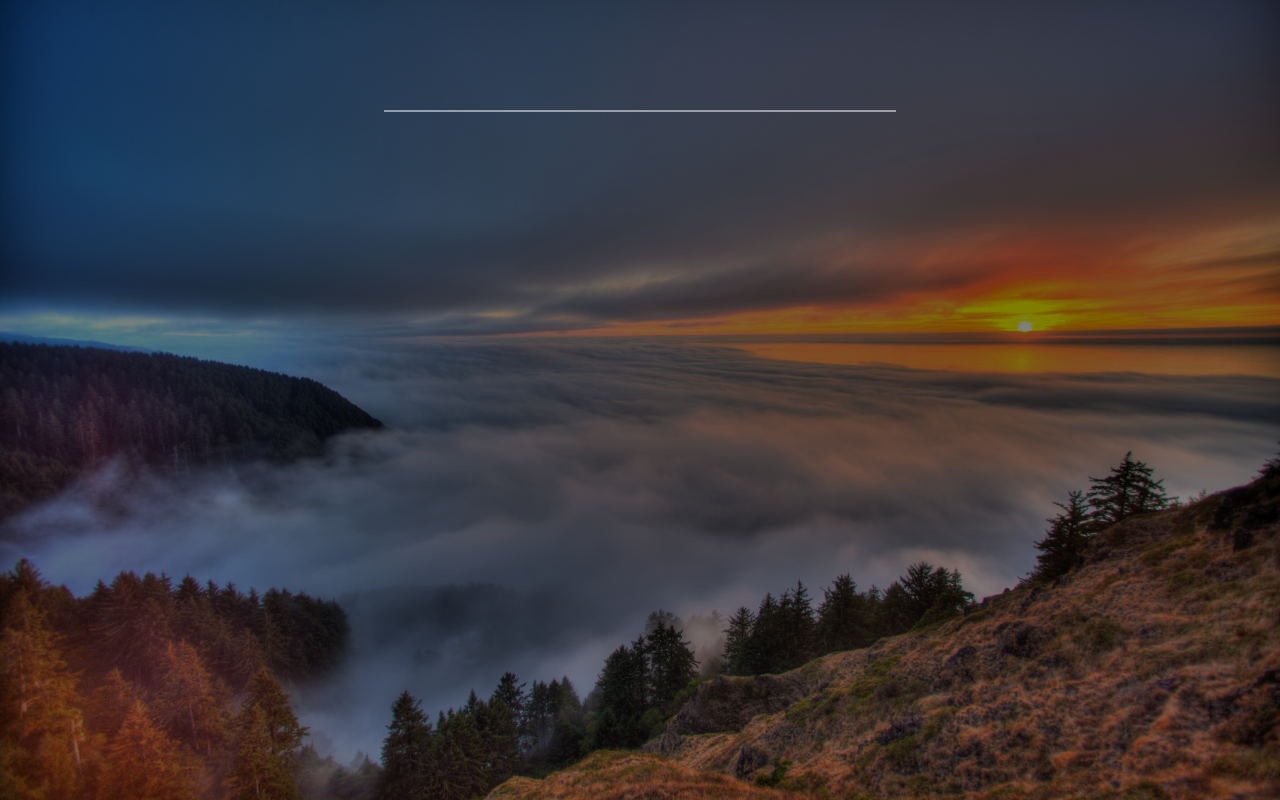
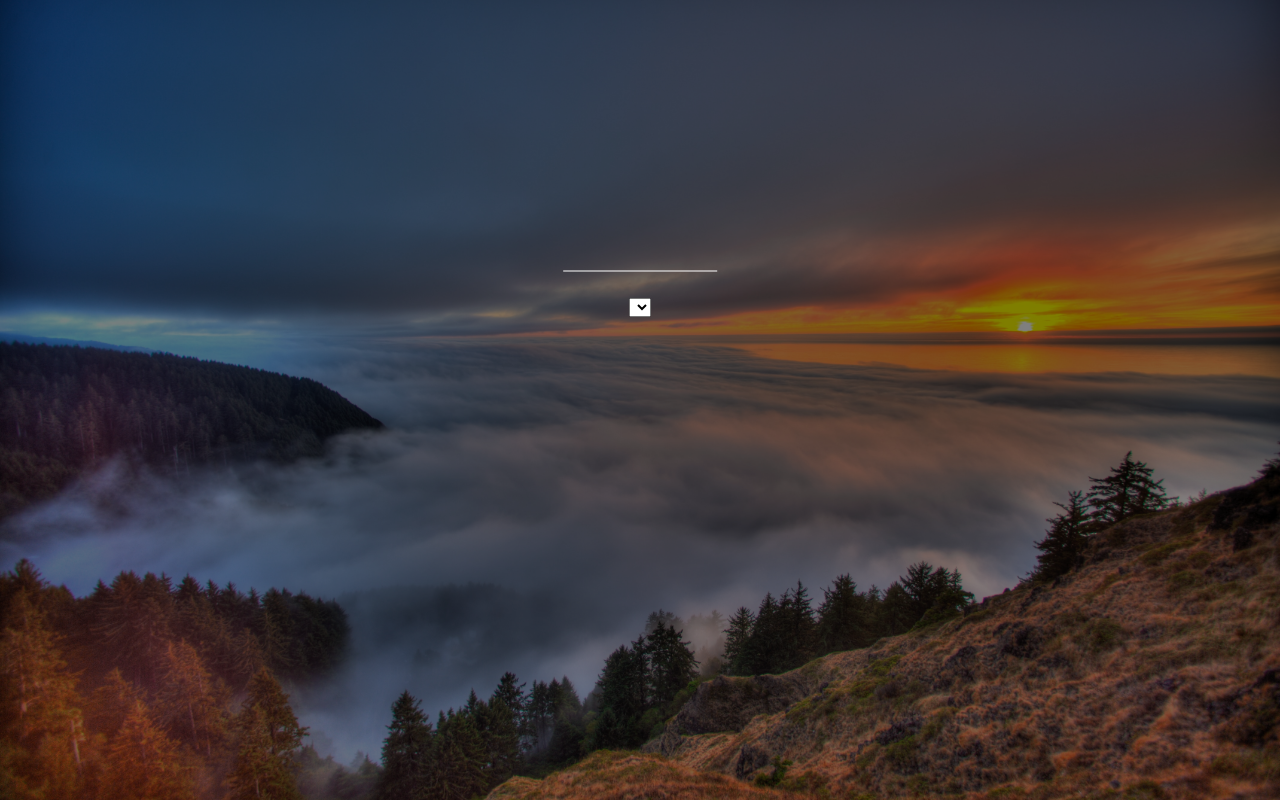
Before and after one commit to Zyrekk/weather-app-vue, a Vue app: page / in a window 1280 px wide. Built offline with nearby package versions, Linux system fonts and the light colour scheme.

Commit message:
option list added

```diff
--- a/package.json
+++ b/package.json
@@ -8,6 +8,9 @@
     "lint": "vue-cli-service lint"
   },
   "dependencies": {
+    "@fortawesome/fontawesome-svg-core": "^6.4.0",
+    "@fortawesome/free-solid-svg-icons": "^6.4.0",
+    "@fortawesome/vue-fontawesome": "^3.0.3",
     "axios": "^1.4.0",
     "core-js": "^3.8.3",
     "lodash.debounce": "^4.0.8",
--- a/src/App.vue
+++ b/src/App.vue
@@ -14,6 +14,7 @@ export default {
 
 <style>
 body {
+  color:white;
   margin: 0;
   padding: 0;
   font-family: 'Axiforma', sans-serif;
@@ -26,6 +27,6 @@ body {
 
 #app {
   min-height: 100vh;
-  overflow-y: hidden;
+  overflow: hidden;
 }
 </style>
--- /dev/null
+++ b/src/components/BottomContainer.vue
@@ -0,0 +1,29 @@
+<template>
+  <div class="BottomContainer" :class="{'Bottom':(!weatherData||!cityInput)}">
+  </div>
+</template>
+
+<script>
+export default {
+  name: "BottomContainer",
+  props:['weatherData','cityInput']
+}
+</script>
+
+<style scoped>
+.BottomContainer {
+  box-sizing: border-box;
+  position: absolute;
+  width: 100%;
+  height: 30vh;
+  bottom: 0;
+  transform: translateY(0);
+  /*border:2px solid #11ff00;*/
+  transition: transform .3s;
+}
+
+.BottomContainer.Bottom {
+  transform: translateY(100%);
+}
+
+</style>
--- /dev/null
+++ b/src/components/LeftContainer.vue
@@ -0,0 +1,83 @@
+<template>
+  <div class="LeftContainer" :class="{'Left':(!weatherData||!cityInput)}">
+    <div class="Icon">
+<!--      <font-awesome-icon :icon="['fas', 'cloud']" />-->
+      <font-awesome-icon :icon="['fas', 'cloud-showers-heavy']" />
+    </div>
+    <div class="WeatherName">Fog</div>
+    <div class="CityName" v-if="weatherData">{{weatherData.name}}</div>
+    <div class="Temperature" v-if="weatherData">{{weatherData.main.temp}}°C</div>
+    <button><font-awesome-icon :icon="['fas', 'location-dot']" /> Change Location</button>
+
+  </div>
+</template>
+
+<script>
+/* import the fontawesome core */
+import { library } from '@fortawesome/fontawesome-svg-core'
+
+/* import font awesome icon component */
+import { FontAwesomeIcon } from '@fortawesome/vue-fontawesome'
+
+/* import specific icons */
+import { faCloud,faCloudShowersHeavy,faLocationDot } from '@fortawesome/free-solid-svg-icons'
+
+/* add icons to the library */
+library.add(faCloud,faCloudShowersHeavy,faLocationDot)
+export default {
+  name: "LeftContainer",
+  props:['weatherData','cityInput'],
+  components:{
+    FontAwesomeIcon
+  },
+}
+</script>
+
+<style scoped>
+.LeftContainer{
+  position: absolute;
+  display: flex;
+  flex-direction: column;
+  width: 20%;
+  height: 70vh;
+  left: 0;
+  transform: translate(0);
+  /*border:2px solid red;*/
+  color: rgba(255, 255, 255, 0.76);
+  transition: transform .3s;
+}
+.LeftContainer.Left{
+  transform: translate(-100%);
+
+}
+.Icon{
+  font-size: 3rem;
+  display: flex;
+  justify-content: flex-start;
+  padding: 3rem 0 0 2rem;
+  align-items: center;
+  width: 100%;
+}
+.WeatherName{
+  font-size: 1.6rem;
+  padding:1rem 0 0 2rem;
+}
+.CityName{
+  font-size: 1rem;
+  padding:0.2rem 0 0 2rem;
+}
+.Temperature{
+  font-size: 2rem;
+  padding:1rem 0 0 2rem;
+  font-weight: 600;
+}
+button{
+  all: unset;
+  cursor: pointer;
+  font-size: 0.7rem;
+  margin:1rem 0 0 2rem;
+  width: fit-content;
+  font-weight: 600;
+}
+
+</style>
--- a/src/components/MainPage.vue
+++ b/src/components/MainPage.vue
@@ -1,59 +1,89 @@
 <template>
-  <div class="Container">
-    <SearchBar :city='state.city' :handleCityChanged="handleCityChanged" @city-object-updated="handleCityObjectUpdated"/>
   <Suspense>
     <template #default>
-        <WeatherPage :coords='state.coords'/>
+      <div class="Container">
+        <div class="TopContent">
+          <LeftContainer :cityInput="cityInput" :weatherData="weatherData"/>
+          <SearchBar @city-updated="handleCityUpdated" :cityInput="cityInput" @city-object-updated="handleCityObjectUpdated"/>
+          <RightContainer :cityInput="cityInput" :weatherData="weatherData"/>
+        </div>
+        <BottomContainer :weatherData="weatherData" :cityInput="cityInput"/>
+      </div>
     </template>
     <template #fallback>
       loading
     </template>
   </Suspense>
-  </div>
 </template>
 <script>
 import SearchBar from './SearchBar.vue';
-import WeatherPage from "@/components/WeatherPage.vue";
-import {reactive, watch} from 'vue';
+// import WeatherPage from "@/components/WeatherPage.vue";
+import LeftContainer from "@/components/LeftContainer.vue";
+import RightContainer from "@/components/RightContainer.vue";
+import BottomContainer from "@/components/BottomContainer.vue";
+import {ref, watch} from 'vue';
 
 export default {
   name: 'MainPage',
   components: {
     SearchBar,
-    WeatherPage
+    // WeatherPage,
+    LeftContainer,
+    RightContainer,
+    BottomContainer
   },
   setup() {
-    const state = reactive({
-      city: '',
-      coords:{
-        lat:54.35205,
-        lon:18.64637
+    const selectData=ref('')
+
+    const cityInput=ref('')
+
+    const weatherData = ref(null);
+    watch(selectData,async ()=>{
+      if(selectData.value!==''&&selectData.value!==''){
+        const response = await fetch(`https://api.openweathermap.org/data/2.5/weather?lat=${selectData.value.lat}&lon=${selectData.value.lon}&units=metric&appid=${process.env.VUE_APP_WEATHER_KEY}`);
+        weatherData.value = await response.json();
+        weatherData.value.main.temp=Math.round(weatherData.value.main.temp)
+        console.log(weatherData.value)
       }
     })
-    const handleCityChanged=(newCity)=>{
-      state.city=newCity
+
+    const handleCityUpdated=(newCity)=>{
+      cityInput.value=newCity.value
     }
 
     const handleCityObjectUpdated=(cityObject)=>{
-      state.coords.lat=cityObject.lat
-      state.coords.lon=cityObject.lon
+      selectData.value=cityObject.value
     }
 
-    watch(state,()=>{
-      console.log(state.coords)
+    watch(cityInput,()=>{
+      if (cityInput.value===''){
+        weatherData.value=null
+        selectData.value=''
+      }
     })
-    return {state,handleCityChanged,handleCityObjectUpdated}
+    return {cityInput,selectData,weatherData,handleCityObjectUpdated,handleCityUpdated}
   }
 }
 </script>
 <style scoped>
 .Container {
+  position: relative;
+  overflow: hidden;
   display: flex;
   flex-direction: column;
   align-items: center;
   box-sizing: border-box;
   background: rgba(0, 0, 0, 0.5);
-  min-height: 100vh;
+  height: 100vh;
+}
+
+.TopContent{
+  position: relative;
+  display: flex;
+  justify-content: center;
+  width: 100%;
+  box-sizing: border-box;
+  overflow: hidden;
 }
 
 </style>
--- /dev/null
+++ b/src/components/RightContainer.vue
@@ -0,0 +1,31 @@
+<template>
+  <div class="RightContainer" :class="{'Right':(!weatherData||!cityInput)}">
+
+  </div>
+</template>
+
+<script>
+export default {
+  name: "RightContainer",
+  props:['weatherData','cityInput'],
+}
+</script>
+
+<style scoped>
+.RightContainer{
+  position: absolute;
+  display: flex;
+  flex-direction: column;
+  width: 20%;
+  height: 70vh;
+  right: 0;
+  transform: translate(0);
+  /*border:2px solid red;*/
+  color: rgba(255, 255, 255, 0.76);
+  transition: transform .3s;
+}
+.RightContainer.Right{
+  transform: translate(100%);
+}
+
+</style>
--- a/src/components/SearchBar.vue
+++ b/src/components/SearchBar.vue
@@ -1,57 +1,74 @@
 <template>
-  <div class="SearchContainer" :class="{'focused': isFocused}">
-    <input class="InputContent" :class="{'focused': isFocused}" maxlength="25" type="text" v-model="newCity"
-           v-on:focus="handleFocusChanged(true)" v-on:blur="handleFocusChanged(false)">
+  <div class="SearchContainer">
+    <div class="InputDiv" :class="{'focused': isFocused}">
+      <input class="InputContent" :class="{'focused': isFocused}" spellcheck="false" maxlength="25" type="text"
+             v-model="newCity"
+             v-on:focus="handleFocusChanged(true)" v-on:blur="handleFocusChanged(false)">
+    </div>
+    <select name="" id="" v-on:change="handleSelect">
+      <option></option>
+      <option :key="index"  v-for="(response,index) in responseCityData">{{response.name}} {{response.state}}</option>
+    </select>
   </div>
 </template>
 
 <script>
-import {reactive, ref, watch} from "vue";
+import {ref, watch} from "vue";
 import debounce from "lodash.debounce"
 import axios from "axios";
 
-const API = 'https://api.geoapify.com/v1/geocode/autocomplete?text='
+const API = 'http://api.openweathermap.org/geo/1.0/direct?q='
 
 export default {
   name: 'SearchBar',
-  props: ['city', 'handleCityChanged'],
+  props: ['handleCityChanged'],
   setup(props, {emit}) {
     const newCity = ref('');
     const isFocused = ref(false);
-    const cityObject = reactive({
-      lat:'',
-      lon:''
+    const responseCityData=ref('')
+    const selected=ref(0)
+    const weatherObject=ref()
+
+    const handleSelect=(e)=>{
+      selected.value=e.target.selectedIndex
+    }
+    watch(selected,()=>{
+      weatherObject.value=responseCityData.value[selected.value-1]
+      emit('city-object-updated', weatherObject);
     })
     const handleFocusChanged = (value) => {
       isFocused.value = value;
     };
 
-    const handleNewCityChanged = (value) => {
-      newCity.value = value;
+    const handleNewCityChanged = () => {
+      emit('city-updated', newCity);
     };
 
     const update = debounce(() => {
-      axios.get(`${API}${newCity.value}&apiKey=${process.env.VUE_APP_AUTOCOMPLETE_KEY}`)
-          .then((response) => {
-            cityObject.lon=response.data.features[0].geometry.coordinates[0]
-            cityObject.lat=response.data.features[0].geometry.coordinates[1]
-            emit('city-object-updated', cityObject);
-          })
-          .catch((error) => {
-            console.log(error)
-          })
-    }, 500)
+      if (newCity.value !== '') {
+        axios.get(`${API}${newCity.value}&limit=5&appid=${process.env.VUE_APP_WEATHER_KEY}`)
+            .then((response) => {
+              responseCityData.value=response.data
+            })
+            .catch((error) => {
+              console.log(error, "nie znaleziono")
+            })
+      }
+    }, 700)
 
     watch(newCity, () => {
+      emit('city-updated',newCity)
+      responseCityData.value=null
       update()
     })
 
     return {
       newCity,
       isFocused,
-      cityObject,
+      responseCityData,
       handleFocusChanged,
-      handleNewCityChanged
+      handleNewCityChanged,
+      handleSelect
     };
   },
 };
@@ -60,21 +77,34 @@ export default {
 <style scoped>
 .SearchContainer {
   display: flex;
+  align-items: center;
+  flex-direction: column;
+  justify-content: center;
   box-sizing: border-box;
-  margin-top: 4rem;
-  width: 25%;
-  height: 3rem;
+  width: 60%;
+  height: 70vh;
   position: relative;
 }
 
-.SearchContainer::after {
+
+.InputDiv {
+  position: relative;
+  display: flex;
+  justify-content: center;
+  align-items: center;
+  width: 30%;
+  height: fit-content;
+}
+
+.InputDiv::after {
   content: "";
   width: 100%;
   height: 2px;
   background-color: rgba(255, 255, 255, 0.5);
   position: absolute;
-  bottom: 0;
-  left: 0;
+  bottom: -5px;
+  left: 50%;
+  transform: translate(-50%, 50%);
   transition: .3s ease;
 }
 
@@ -95,8 +125,12 @@ export default {
   color: rgba(255, 255, 255, 0.88);
 }
 
-.SearchContainer.focused::after {
+.InputDiv.focused::after {
   background-color: rgba(255, 255, 255, 0.88);
+}
+
+select{
+  margin-top: 2rem;
 }
 
 @media screen and (max-width: 1300px) {
```
Also changed, not shown: src/components/WeatherPage.vue (+17 -1 lines), 1 other file (tests, documents, lock files or other folders). Lines whose indentation alone changed are shown as unchanged.
